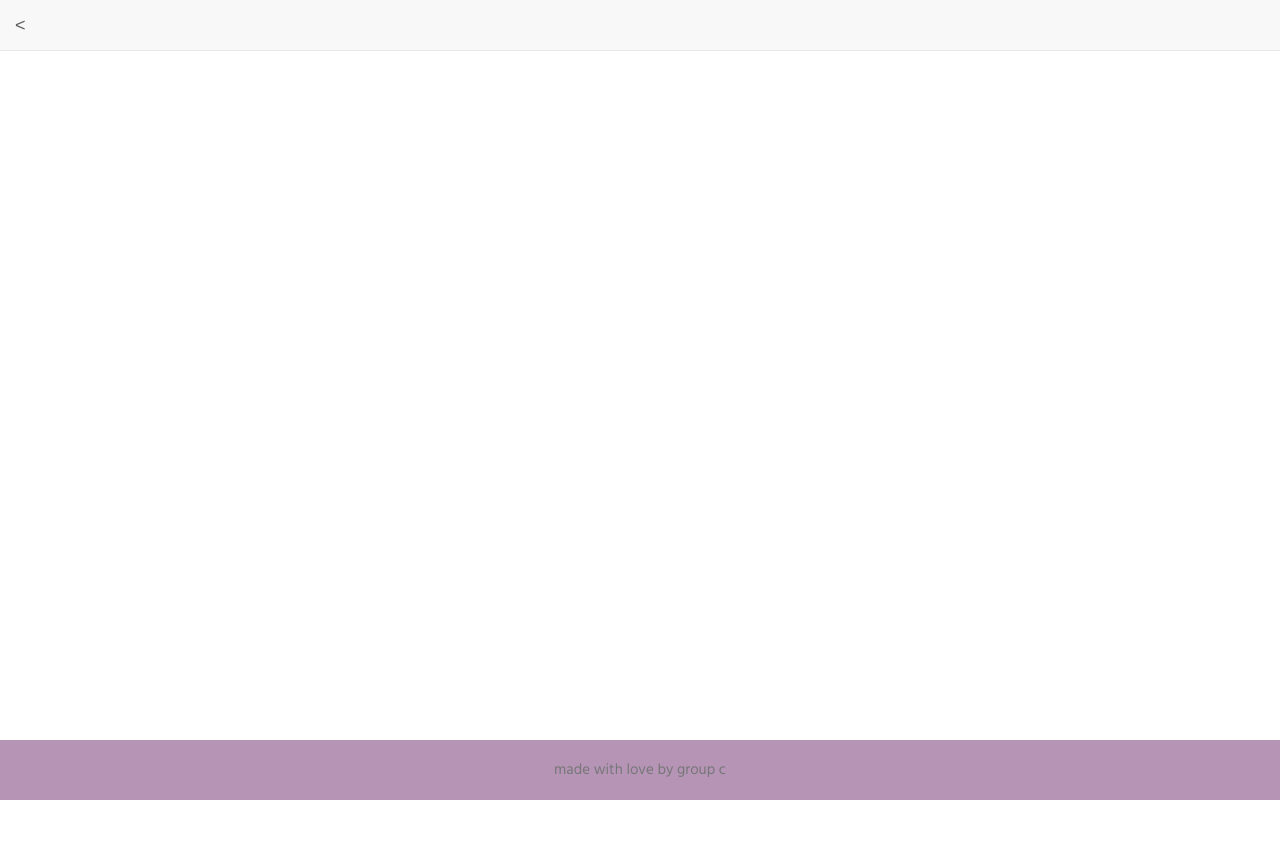
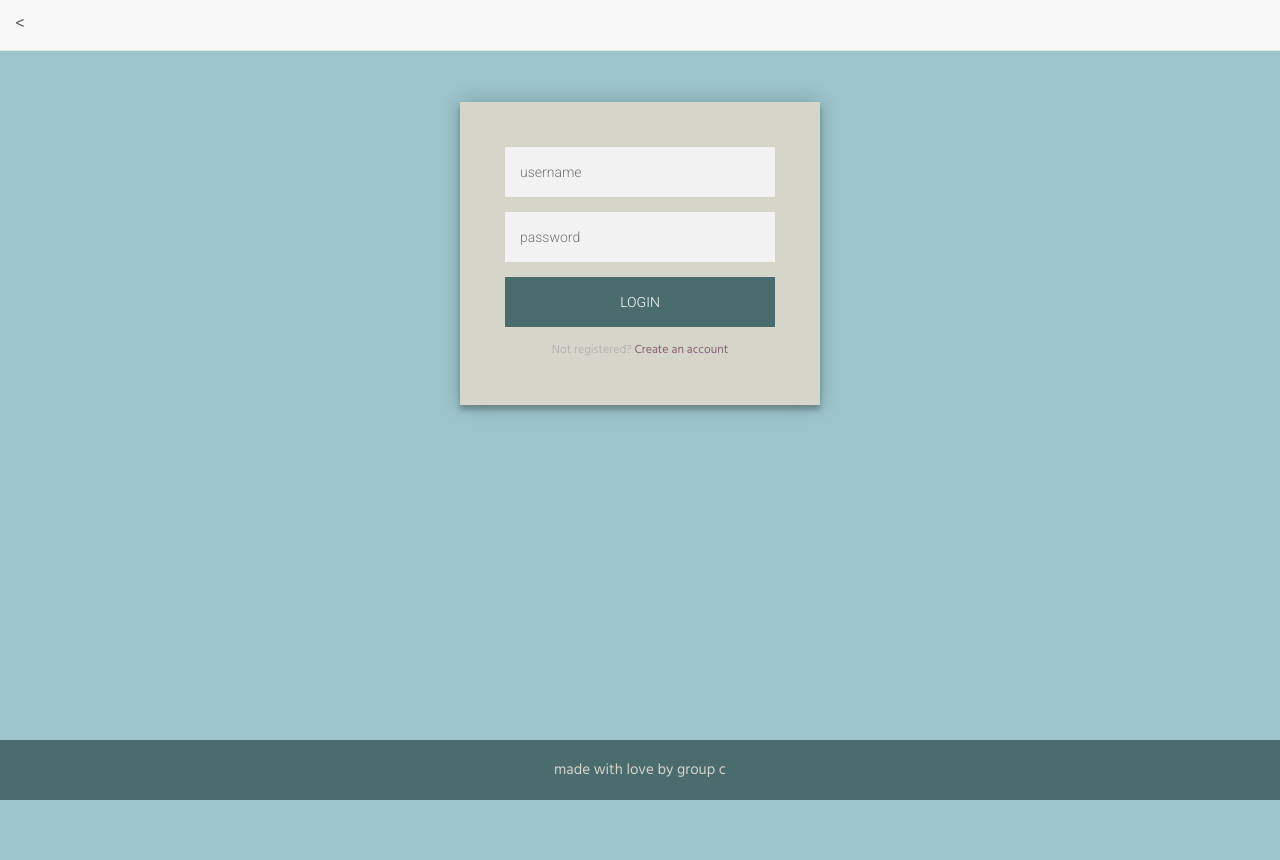
Before and after one commit to culshoefer/aws-automation-thing, a Django app: page /login/ in a window 1280 px wide. After the commit the page ends 800 px from the top, so only its background shows below. Run offline with Django 3.2, Linux system fonts and the light colour scheme; some libraries are stand-ins or nearby versions.

Commit message:
login template created, css updated, colour theme changed

```diff
--- a/ref_manager/blog/templates/base.html
+++ b/ref_manager/blog/templates/base.html
@@ -3,7 +3,7 @@
 
 <html class="no-js" lang="">
 	<head>
-		<title>{% block title %}Title{% endblock %}</title>
+		<title>{% block title %}{% endblock %}</title>
 
 		<meta charset="utf-8">
 		<meta http-equiv="X-UA-Compatible" content="IE=edge">
@@ -36,7 +36,8 @@
 	    <footer class="footer">
 	      <div class="footer navbar-fixed-bottom">
 	        <div id="footer_box">
-	          <p class="text-muted">made with love by group c</p>
+	          <p class="text-muted">
+	          	<a href="{% url 'group' %}">made with love by group c</a></p>
 	        </div>
 	      </div>
 	    </footer>
--- a/ref_manager/blog/templates/login.html
+++ b/ref_manager/blog/templates/login.html
@@ -3,12 +3,30 @@
 
 {% block title %}login{% endblock title %}
 
+{% block more_links %}
+	<link rel="stylesheet" href="{% static 'css/login.css' %}">
+{% endblock more_links %}
+
 {% block main_content %}
-	<p>
-		hello
-	</p>
+	<div class="login-page">
+  		<div class="form">
+    		<form class="register-form">
+      			<input type="text" placeholder="name"/>
+      			<input type="password" placeholder="password"/>
+      			<input type="text" placeholder="email address"/>
+      			<button>create</button>
+      			<p class="message">Already registered? <a href="{% url 'login' %}">Sign In</a></p>
+    		</form>
+    		<form class="login-form">
+      			<input type="text" placeholder="username"/>
+      			<input type="password" placeholder="password"/>
+      			<button>login</button>
+      			<p class="message">Not registered? <a id="create-account" href="{% url 'signup' %}">Create an account</a></p>
+    		</form>
+  		</div>
+	</div>
 {% endblock main_content %}
 
 {% block more_scripts %}
-	<script src="/static/js/login.js"></script>
+
 {% endblock more_scripts %}
--- a/ref_manager/blog/urls.py
+++ b/ref_manager/blog/urls.py
@@ -5,5 +5,6 @@ from . import views
 urlpatterns = [
     url(r'^login/$', views.login, name='login'),
     url(r'^references/$', views.references, name='references'),
-    url(r'^signup/$', views.signup, name='signup')
+    url(r'^signup/$', views.signup, name='signup'),
+    url(r'^team/$', views.group, name='group')
 ]
--- a/ref_manager/blog/views.py
+++ b/ref_manager/blog/views.py
@@ -2,10 +2,13 @@ from django.shortcuts import render
 
 
 def login(request):
-    return render(request, 'base.html')
+    return render(request, 'login.html')
 
 def references(request):
     return render(request, 'references.html')
 
 def signup(request):
 	return render(request, 'signup.html')
+
+def group(request):
+	return render(request, 'group.html')
--- a/ref_manager/ref_manager/static/static_normal/css/index.css
+++ b/ref_manager/ref_manager/static/static_normal/css/index.css
@@ -3,14 +3,12 @@
 /* Padding below the footer and lighter body text */
 
 body, html {
-  padding-bottom: 40px;
   color: #5a5a5a;
   max-width: 100%;
   overflow-x: hidden;
   padding-right: 0px;
   position: relative;
   min-height: 100%;
-  margin-bottom: 60px;
 }
 
 .text-muted {
@@ -22,16 +20,15 @@ body, html {
 }
 
 a:link {
-	color: #9B489B;
+	color: #D6D5C9;
 }
 
 a:visited {
-	color: #B594B6;
+	color: #D6D5C9;
 }
 
 a:hover {
-	text-decoration: underline;
-	color: #B594B6;
+	color: #D6D5C9;
 }
 
 .footer {
@@ -39,7 +36,7 @@ a:hover {
 }
 
 #footer_box {
-  background-color: #B594B6;
+  background-color: #4A6C6F;
   height: 60px;
 }
 
--- /dev/null
+++ b/ref_manager/ref_manager/static/static_normal/css/login.css
@@ -0,0 +1,116 @@
+@import url(https://fonts.googleapis.com/css?family=Roboto:300);
+
+.login-page {
+  width: 360px;
+  padding: 8% 0 0;
+  margin: auto;
+}
+
+.form {
+  position: relative;
+  z-index: 1;
+  background: #D6D5C9;
+  max-width: 360px;
+  margin: 0 auto 100px;
+  padding: 45px;
+  text-align: center;
+  box-shadow: 0 0 20px 0 rgba(0, 0, 0, 0.2), 0 5px 5px 0 rgba(0, 0, 0, 0.24);
+}
+
+.form input {
+  font-family: "Roboto", sans-serif;
+  outline: 0;
+  background: #f2f2f2;
+  width: 100%;
+  border: 0;
+  margin: 0 0 15px;
+  padding: 15px;
+  box-sizing: border-box;
+  font-size: 14px;
+}
+
+.form button {
+  font-family: "Roboto", sans-serif;
+  text-transform: uppercase;
+  outline: 0;
+  background: #4A6C6F;
+  width: 100%;
+  border: 0;
+  padding: 15px;
+  color: #FFFFFF;
+  font-size: 14px;
+  -webkit-transition: all 0.3 ease;
+  transition: all 0.3 ease;
+  cursor: pointer;
+}
+
+#create-account {
+  color: #846075;
+}
+
+.form button:hover,.form button:active,.form button:focus {
+  background: #43A047;
+}
+
+.form .message {
+  margin: 15px 0 0;
+  color: #b3b3b3;
+  font-size: 12px;
+}
+
+.form .message a {
+  color: #4CAF50;
+  text-decoration: none;
+}
+
+.form .register-form {
+  display: none;
+}
+
+.container {
+  position: relative;
+  z-index: 1;
+  max-width: 300px;
+  margin: 0 auto;
+}
+
+.container:before, .container:after {
+  content: "";
+  display: block;
+  clear: both;
+}
+
+.container .info {
+  margin: 50px auto;
+  text-align: center;
+}
+
+.container .info h1 {
+  margin: 0 0 15px;
+  padding: 0;
+  font-size: 36px;
+  font-weight: 300;
+  color: #1a1a1a;
+}
+
+.container .info span {
+  color: #4d4d4d;
+  font-size: 12px;
+}
+
+.container .info span a {
+  color: #000000;
+  text-decoration: none;
+}
+
+.container .info span .fa {
+  color: #EF3B3A;
+}
+
+body {
+  background: #9BC4CB; /* fallback for old browsers */
+  font-family: 'Hind';
+  -webkit-font-smoothing: antialiased;
+  -moz-osx-font-smoothing: grayscale;
+  overflow: hidden;
+}
--- a/ref_manager/ref_manager/urls.py
+++ b/ref_manager/ref_manager/urls.py
@@ -16,7 +16,6 @@ Including another URLconf
 from django.conf.urls import url, include
 from django.contrib import admin
 
-
 urlpatterns = [
     url(r'^admin/', admin.site.urls),
     url(r'^', include('blog.urls')),
```
Also changed, not shown: ref_manager/blog/templates/group.html (added).
